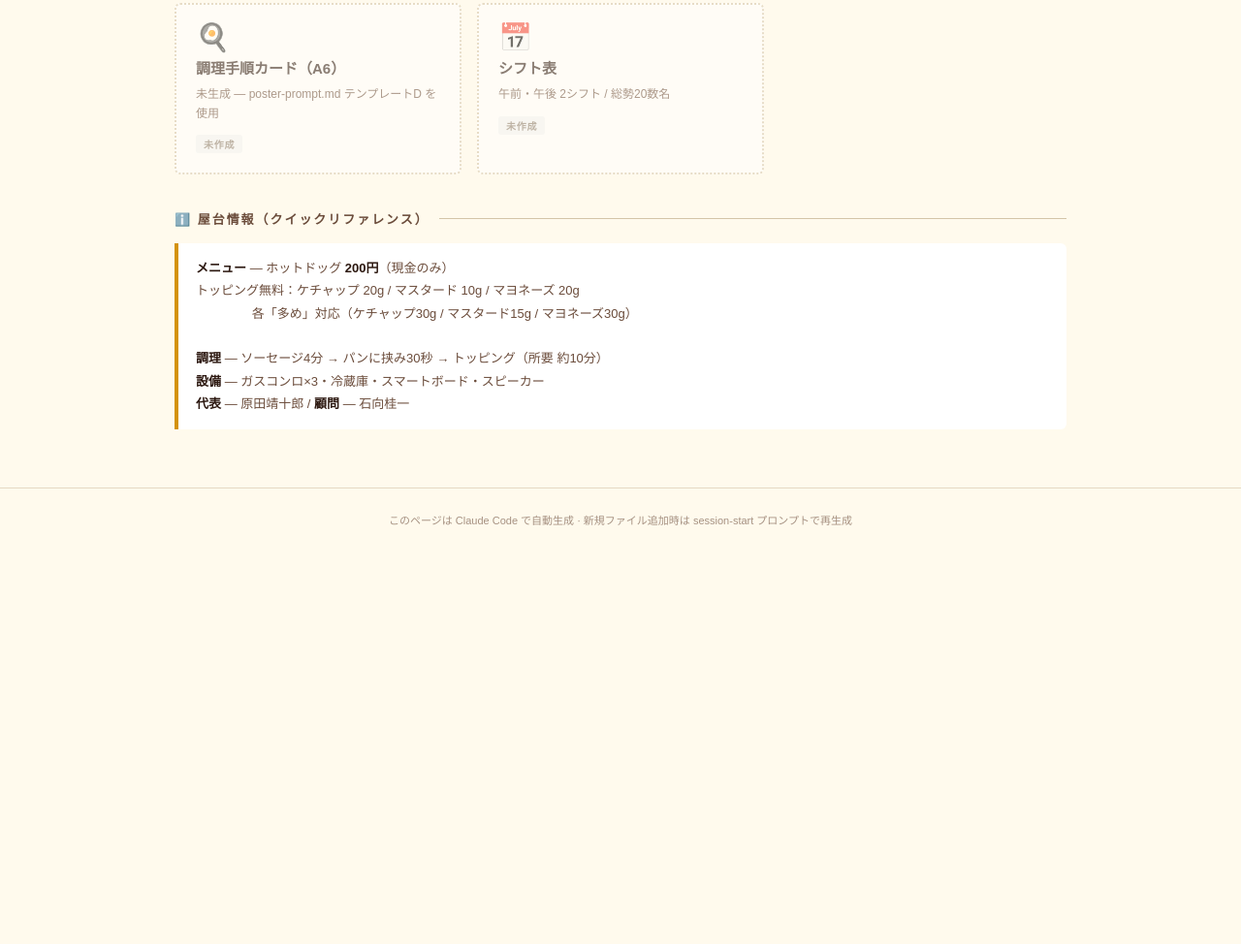
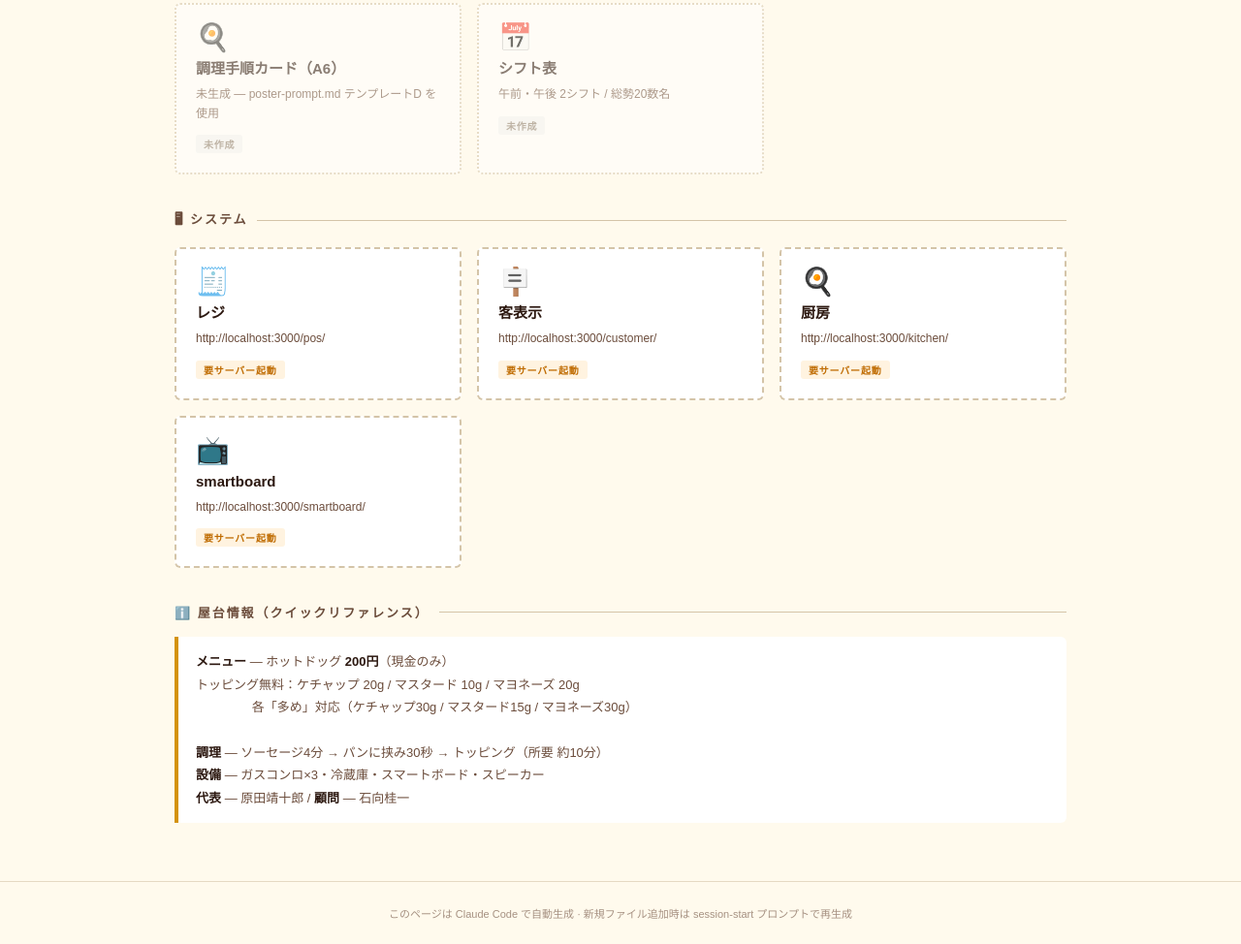
Before and after one commit to kabu-hotdog/hotdog-stall, a website: page index.html in a window 1280 px wide. Shown: the part 1014-1988 px from the top of the page at 97% size. Before the commit the page ends 1582 px from the top, so only its background shows below. Drawn offline with Linux system fonts and the light colour scheme.

Commit message:
dashboard: レジシステムへのリンク4種（レジ・客表示・厨房・smartboard）を追加
Co-Authored-By: Claude Sonnet 5 <noreply@anthropic.com>

```diff
--- a/index.html
+++ b/index.html
@@ -345,6 +345,35 @@
 
   </div>
 
+  <!-- =================== システム =================== -->
+  <div class="section-label"><h2>🖥 システム</h2></div>
+  <div class="card-grid" id="systems">
+    <a class="card" href="http://localhost:3000/pos/" target="_blank" rel="noopener">
+      <div class="card-icon">🧾</div>
+      <div class="card-name">レジ</div>
+      <div class="card-desc">http://localhost:3000/pos/</div>
+      <span class="card-tag tag-wip">要サーバー起動</span>
+    </a>
+    <a class="card" href="http://localhost:3000/customer/" target="_blank" rel="noopener">
+      <div class="card-icon">🪧</div>
+      <div class="card-name">客表示</div>
+      <div class="card-desc">http://localhost:3000/customer/</div>
+      <span class="card-tag tag-wip">要サーバー起動</span>
+    </a>
+    <a class="card" href="http://localhost:3000/kitchen/" target="_blank" rel="noopener">
+      <div class="card-icon">🍳</div>
+      <div class="card-name">厨房</div>
+      <div class="card-desc">http://localhost:3000/kitchen/</div>
+      <span class="card-tag tag-wip">要サーバー起動</span>
+    </a>
+    <a class="card" href="http://localhost:3000/smartboard/" target="_blank" rel="noopener">
+      <div class="card-icon">📺</div>
+      <div class="card-name">smartboard</div>
+      <div class="card-desc">http://localhost:3000/smartboard/</div>
+      <span class="card-tag tag-wip">要サーバー起動</span>
+    </a>
+  </div>
+
   <!-- =================== 屋台情報 =================== -->
   <div class="section-label"><h2>ℹ️ 屋台情報（クイックリファレンス）</h2></div>
   <div class="info-box">
```
